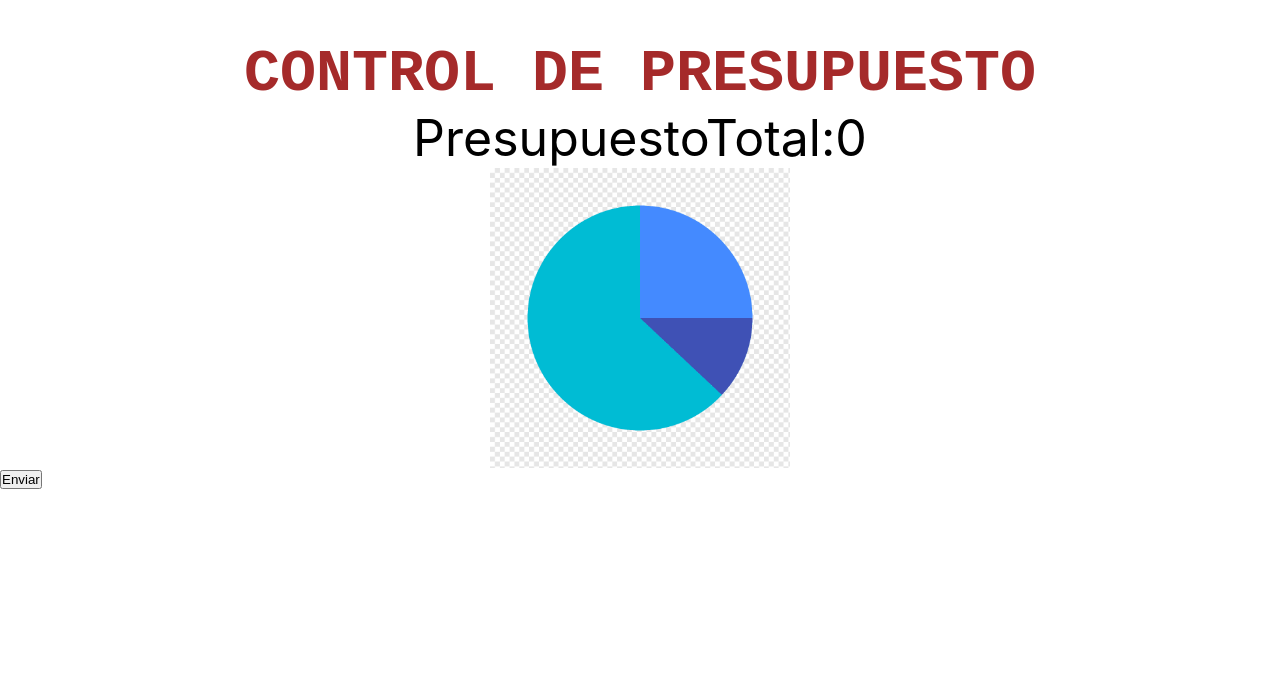
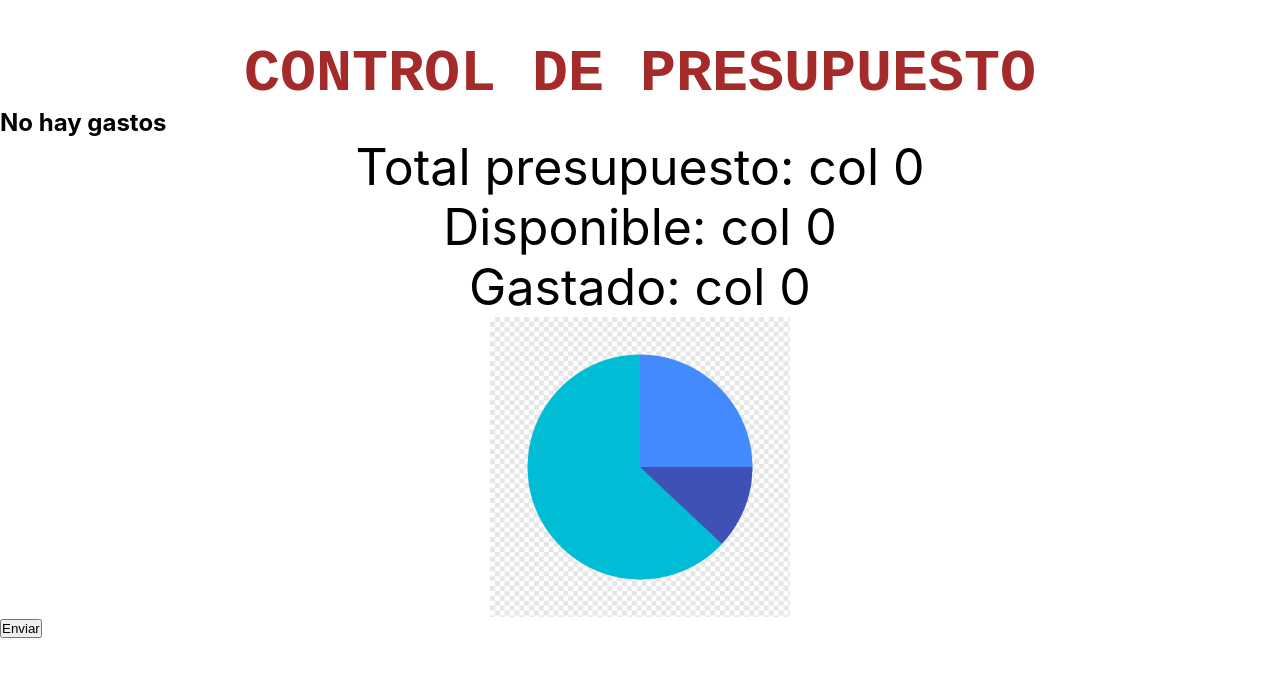
Before and after one commit to Estefacdn/Presupuesto, a React (Create React App) app: page / in a window 1280 px wide. Both pictures are taken after a click on the button "Ingreso presupuesto". Shown: the top 676 px of the page. Built offline with nearby package versions, Linux system fonts and the light colour scheme.

Commit message:
se adjuntan componentes MiGasto y ListadoDe Gastos

```diff
--- a/src/App.js
+++ b/src/App.js
@@ -6,6 +6,7 @@ import IngresoPresupuesto from './components/IngresoPresupuesto';
 import PresupuestoTotal from './components/PresupuestoTotal';
 import plus from './components/img/plus.jpg';
 import Modal from './components/Modal';
+import ListadoDeGastos from './components/ListadoDeGastos';
 
 function App() {
   const [presupuesto, setPresupuesto] = useState(0);
@@ -23,7 +24,26 @@ function App() {
 
       <Header />
       {abrirModal && (<Modal nuevoGasto={nuevoGasto} closeModal={setAbrirModal} />)}
-      {irPresupuestoTotal ? (<PresupuestoTotal presupuesto={presupuesto} />) : (<Grafica />) && (<IngresoPresupuesto presupuesto={presupuesto} setPresupuesto={setPresupuesto} irPresupuestoTotal={irPresupuestoTotal} setIrPresupuestoTotal={setIrPresupuestoTotal} />)}
+      {irPresupuestoTotal ? (
+        <>
+          <menu>
+            <ListadoDeGastos
+              gastos={gastos}
+            />
+          </menu>
+          <div>
+            <PresupuestoTotal
+              presupuesto={presupuesto}
+            />
+          </div>
+        </>) :
+        (<Grafica />) && (<IngresoPresupuesto
+          presupuesto={presupuesto}
+          setPresupuesto={setPresupuesto}
+          irPresupuestoTotal={irPresupuestoTotal}
+          setIrPresupuestoTotal={setIrPresupuestoTotal}
+        />)}
+
       {irPresupuestoTotal && (
         <div className="adicionar-gasto">
           <button className='openModal' onClick={() => { setAbrirModal(true) }}>Enviar</button>
--- a/src/components/IngresoPresupuesto.jsx
+++ b/src/components/IngresoPresupuesto.jsx
@@ -1,15 +1,17 @@
-import React from 'react'
+import React from 'react';
+import { useForm } from 'react-hook-form';
 
 export const IngresoPresupuesto = ({ presupuesto, setPresupuesto, setIrPresupuestoTotal }) => {
-    const ingresoDato = () => {
+     const ingresoDato = () => {
         setPresupuesto(presupuesto);
         setIrPresupuestoTotal(true);
     }
+
     return (
         <div className='formulario' >
-            <form className='padreFormulario' action="">
-                <input type="number" value={presupuesto} onChange ={(e)=>setPresupuesto(e.target.value)} />
-                <button type='button' onClick={ingresoDato}>Ingreso presupuesto</button>
+             <form className='padreFormulario' action="">
+                <input type="number" value={presupuesto} onChange={(e) => setPresupuesto(e.target.value)} />
+                <button onClick={ingresoDato}>Ingreso presupuesto</button>
             </form>
         </div>
     )
--- /dev/null
+++ b/src/components/ListadoDeGastos.jsx
@@ -0,0 +1,21 @@
+import React from 'react';
+import MiGasto from './MiGasto';
+
+const ListadoDeGastos = ({ gastos }) => {
+    return (
+        <div>
+            <h2>
+                {gastos.length ? "Lista Gastos" : "No hay gastos"}
+            </h2>
+            {gastos.map((gastando, index) => (
+                <MiGasto
+                    key={index}
+                    gastando={gastando}
+                />
+            ))}
+
+        </div>
+    )
+}
+
+export default ListadoDeGastos;
--- /dev/null
+++ b/src/components/MiGasto.jsx
@@ -0,0 +1,13 @@
+import React from 'react';
+
+const MiGasto = ({ gastando }) => {
+    return (
+        <div>
+            <p> {gastando.tipo_gasto} </p>
+            <p>{gastando.nombre_gasto}</p>
+
+        </div>
+    )
+}
+
+export default MiGasto;
--- a/src/components/Modal.jsx
+++ b/src/components/Modal.jsx
@@ -9,6 +9,7 @@ const Modal = ({ closeModal, nuevoGasto }) => {
     const onSubmit = (data) => {
         console.log(data)
         nuevoGasto(data);
+        { closeModal(false) }
     }
     return (
         <div className='modalBackground'>
@@ -26,7 +27,7 @@ const Modal = ({ closeModal, nuevoGasto }) => {
                     <form onSubmit={handleSubmit(onSubmit)}>
                         <div>
                             <label>Nombre de Gasto</label>
-                            <input type="text" {...register('nombre del gasto', {
+                            <input type="text" {...register('nombre_gasto', {
                                 required: true,
                                 maxLength: 10
                             })} />
@@ -41,7 +42,7 @@ const Modal = ({ closeModal, nuevoGasto }) => {
                         </div>
                         <div>
                             <label>Tipo de Gasto</label>
-                            <select {...register('tipo de gasto')}>
+                            <select {...register('tipo_gasto')}>
 
                                 <option value=""></option>
                                 {GASTOS.map(gasto => (
--- a/src/components/PresupuestoTotal.jsx
+++ b/src/components/PresupuestoTotal.jsx
@@ -5,7 +5,16 @@ export const PresupuestoTotal = ({ presupuesto }) => {
         <>
             <div className='muestra'>
                 <div className='tituloPresupuesto'>
-                    PresupuestoTotal:{presupuesto}
+                    <p>
+                        Total presupuesto: col {presupuesto}
+                    </p>
+                    <p>
+                        Disponible: col 0
+                    </p>
+                    <p>
+                        Gastado: col 0
+                    </p>
+
                 </div>
                 <div className='imagen'>
                     <img src={torta} alt="" />
```
